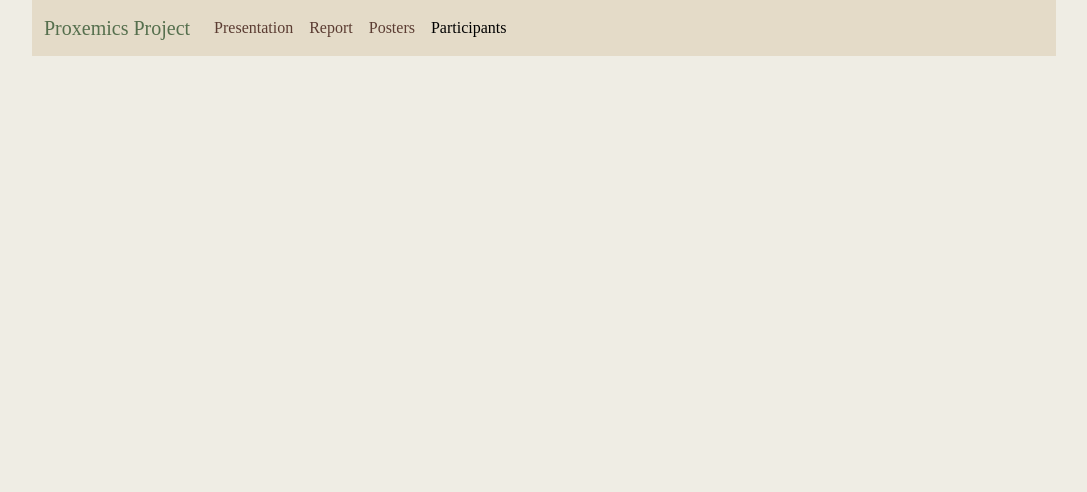
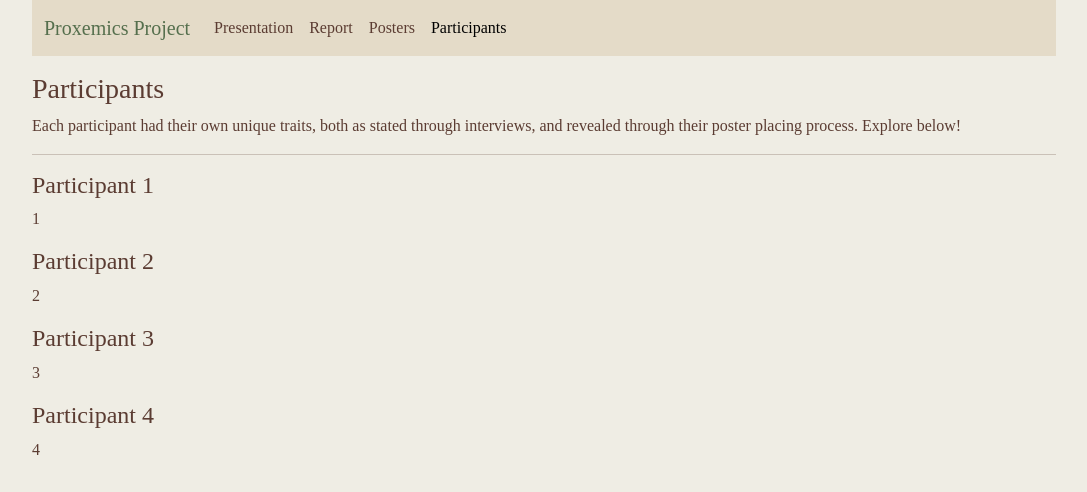
Before and after one commit to ericcchuang/Proxemics-Website, a website: page participants.html in a window 1280 px wide. Shown: the whole page, without its empty margins (96-1183 px from the left). Drawn offline with nearby package versions, Linux system fonts and the light colour scheme; a web font is replaced by a local one.

Commit message:
barebones participants

```diff
--- a/participants.html
+++ b/participants.html
@@ -37,8 +37,18 @@
           </nav>
 
     <main>
-
-    </main>
+      <p><h3>Participants</h3>
+        Each participant had their own unique traits, both as stated through interviews, and revealed through their poster placing process. Explore below!</p>
+    <hr>
+    <h4>Participant 1</h4>
+    <p>1</p>
+    <h4>Participant 2</h4>
+    <p>2</p>
+    <h4>Participant 3</h4>
+    <p>3</p>
+    <h4>Participant 4</h4>
+    <p>4</p>
+      </main>
 
     </body>
 </html>
```
